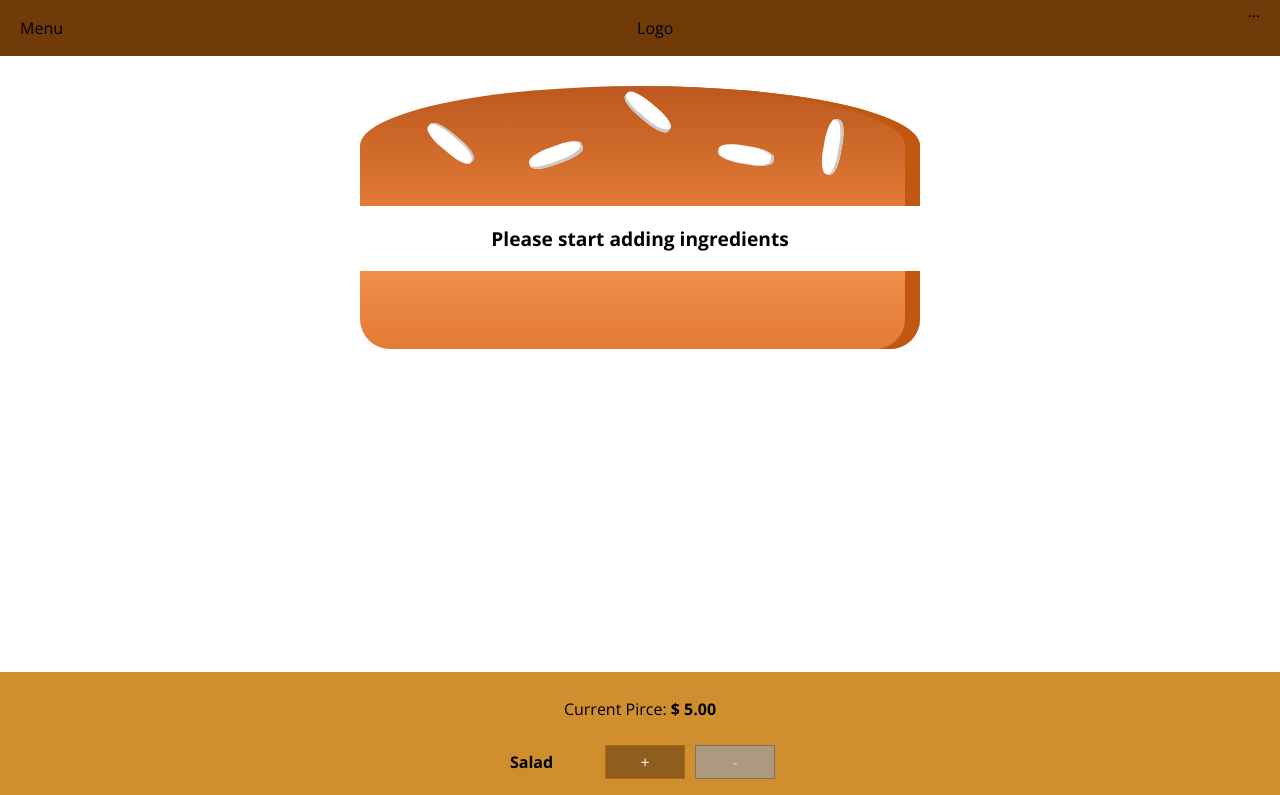
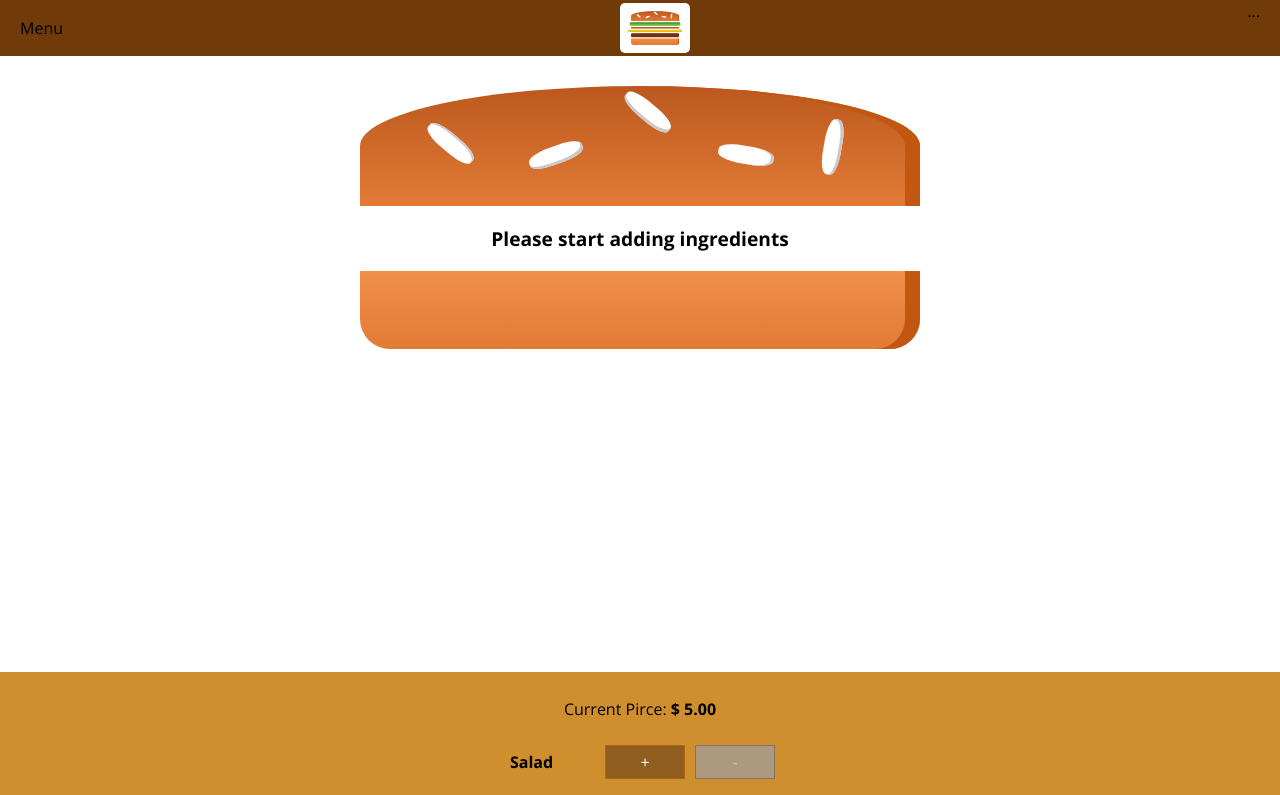
Before and after one commit to pengfeiye/Burger_Builder, a React app: page / in a window 1280 px wide. Shown: the top 795 px of the page. Built offline with nearby package versions, Linux system fonts and the light colour scheme.

Commit message:
logo added to toolbar

```diff
--- /dev/null
+++ b/src/components/Logo/Logo.css
@@ -0,0 +1,11 @@
+.Logo{
+  background-color: white;
+  padding: 8px;
+  height: 90%;
+  box-sizing: border-box;
+  border-radius: 5px;
+}
+
+.Logo img{
+  height: 100%
+}
--- a/src/components/Logo/Logo.js
+++ b/src/components/Logo/Logo.js
@@ -2,10 +2,11 @@
 import PropTypes from 'prop-types'
 
 //importing img dynamically
-import burgerLogo from '../../assets/images/burgerLogo'
+import burgerLogo from '../../assets/images/burger-logo.png'
+import classes from './Logo.css'
 
 const logo = (props) => (
-      <div>
+      <div className={classes.Logo}>
         <img src={burgerLogo} alt="Super Burger"/>
       </div>
 )
--- a/src/components/Navigation/Toolbar/Toolbar.js
+++ b/src/components/Navigation/Toolbar/Toolbar.js
@@ -1,10 +1,12 @@
 import React from 'react';
 import classes from './Toolbar.css'
+
+import Logo from '../../Logo/Logo'
 
 const toolbar = (props) => (
   <header className={classes.Toolbar}>
     <div>Menu</div>
-    <div>Logo</div>
+    <Logo />
     <nav>
       ...
     </nav>
```
